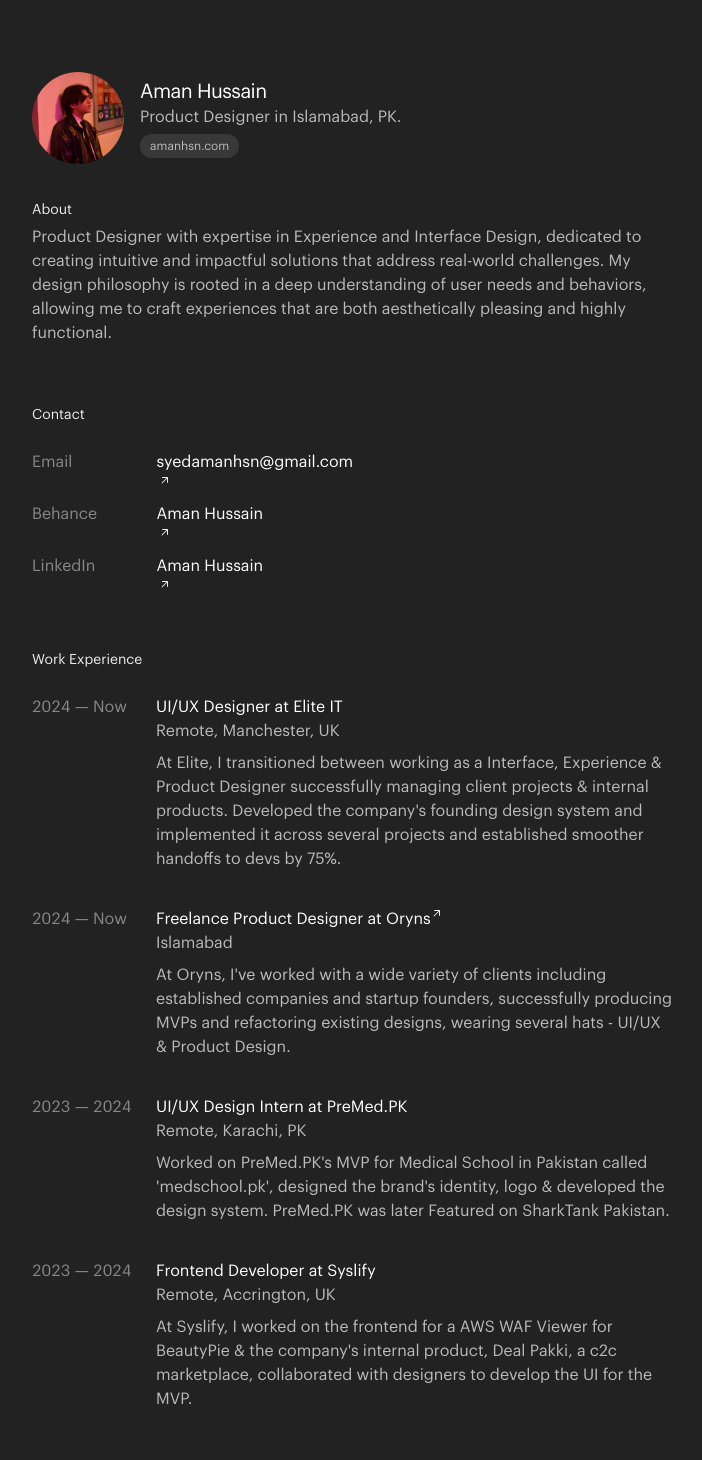
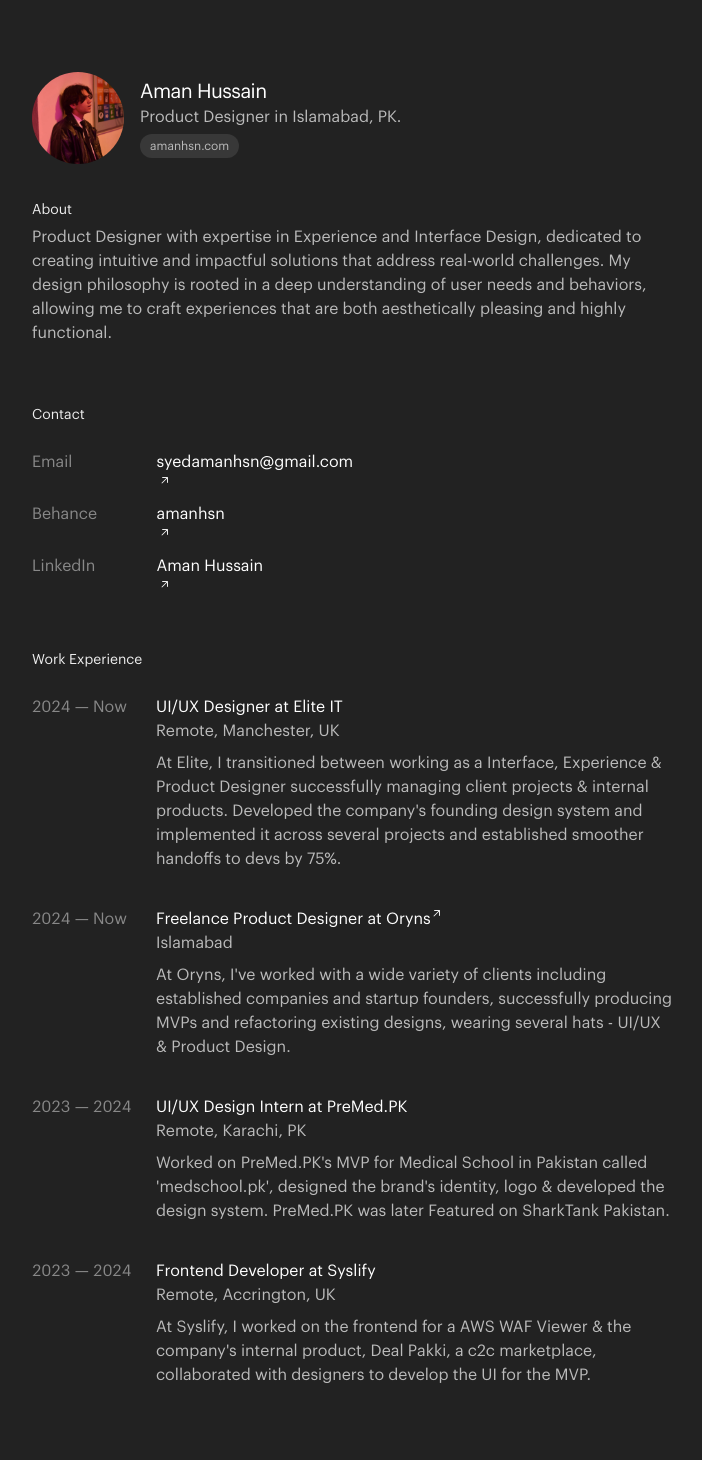
Before and after one commit to amanhsn/resume, a Next.js app: page / in a window 1280 px wide. Shown: the top 1460 px of the page, without its empty margins (288-990 px from the left). Built offline with nearby package versions, Linux system fonts and the light colour scheme.

Commit message:
updated colors

```diff
--- a/app/page.js
+++ b/app/page.js
@@ -1,6 +1,8 @@
 'use client';
 import React from 'react';
 import './globals.css';
+import Image from 'next/image';
+import amanImage from '../public/aman.jpg'; // Import the image
 import { useState, useEffect } from 'react';
 
 
@@ -30,12 +32,14 @@ const Resume = () => {
               style={{ width: '92px', height: '92px', margin: 0 }}
               bis_skin_checked="1"
             >
-              <img
-                draggable="false"
+              {/* Use Next.js Image component */}
+              <Image
+                src={amanImage.src} // Use the imported image's src
                 alt="Aman Hussain"
-                src="/aman.jpg"
-                srcSet="/aman.jpg 1x, /aman@2x.jpg 2x, /aman@3x.jpg 3x"
+                width={92} // Explicitly set the width
+                height={92} // Explicitly set the height
                 style={{ opacity: 1 }}
+                priority // Optional: Optimize loading for important images
               />
             </div>
           </div>
@@ -62,7 +66,7 @@ const Resume = () => {
         </div>
         </section>
         <section data-print="true" id="contact" style={{opacity: 1}}>
-        <div class="Profile_breakInside__ZPmEM" bis_skin_checked="1">
+        <div className="Profile_breakInside__ZPmEM" bis_skin_checked="1">
         <h3>Contact</h3>
         <div className="ContactItem_contact__9zpDH" bis_skin_checked="1">
         <div className="ContactItem_platform__6b5md" bis_skin_checked="1">
@@ -78,7 +82,7 @@ const Resume = () => {
         </div>
         <div className="ContactItem_platformLink___dB19" bis_skin_checked="1">
         <div bis_skin_checked="1">
-        <a className="MegaLink_megalink__u_TFB" href="https://behance.com/amanhsn" target="_blank" rel="noopener noreferrer me" data-hover="true">Aman Hussain</a>
+        <a className="MegaLink_megalink__u_TFB" href="https://behance.com/amanhsn" target="_blank" rel="noopener noreferrer me" data-hover="true">amanhsn</a>
         <span style={{whiteSpace: 'nowrap'}}>﻿<svg width="12" height="12" viewBox="0 0 12 12" fill="none" xmlns="http://www.w3.org/2000/svg"><path d="M3.5 3C3.22386 3 3 3.22386 3 3.5C3 3.77614 3.22386 4 3.5 4V3ZM8.5 3.5H9C9 3.22386 8.77614 3 8.5 3V3.5ZM8 8.5C8 8.77614 8.22386 9 8.5 9C8.77614 9 9 8.77614 9 8.5H8ZM2.64645 8.64645C2.45118 8.84171 2.45118 9.15829 2.64645 9.35355C2.84171 9.54882 3.15829 9.54882 3.35355 9.35355L2.64645 8.64645ZM3.5 4H8.5V3H3.5V4ZM8 3.5V8.5H9V3.5H8ZM8.14645 3.14645L2.64645 8.64645L3.35355 9.35355L8.85355 3.85355L8.14645 3.14645Z" fill="#eee">
         </path></svg></span></div></div></div>
         <div className="ContactItem_contact__9zpDH" bis_skin_checked="1">
@@ -183,7 +187,7 @@ const Resume = () => {
       <div bis_skin_checked="1">Frontend Developer<span> at Syslify</span></div>
       <div className="ProfileItem_location__5TQPF" bis_skin_checked="1">Remote, Accrington, UK</div>
       <div className="ProfileItem_description__9_b0E" bis_skin_checked="1">
-        <p>At Syslify, I worked on the frontend for a AWS WAF Viewer for BeautyPie & the company's internal product, Deal Pakki, a c2c marketplace, collaborated with designers to develop the UI for the MVP.  </p>
+        <p>At Syslify, I worked on the frontend for a AWS WAF Viewer & the company's internal product, Deal Pakki, a c2c marketplace, collaborated with designers to develop the UI for the MVP.  </p>
       </div>
       <div className="ProfileItem_images__Z9kAd" bis_skin_checked="1"></div>
     </div>
```
